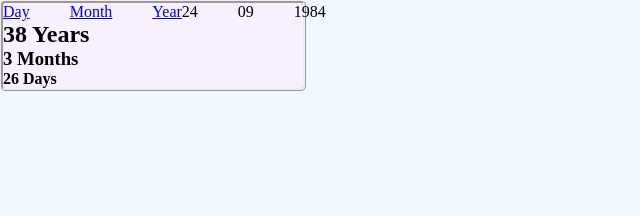
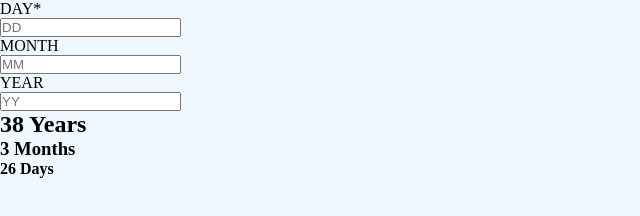
Before and after one commit to DRN314/App-calculator, a plain HTML site: page index.html in a window 1280 px wide. Shown: the whole page, without its empty margins (0-640 px from the left). Drawn offline with Linux system fonts and the light colour scheme.

Commit message:
Created Form action

```diff
--- a/index.html
+++ b/index.html
@@ -12,19 +12,17 @@
 </head>
 
 <body>
-    <div class="Top">
-        <nav>
-            <div class="quicklinks">
-                <a href="#">Day</a>
-                <a href="#">Month</a>
-                <a href="#">Year</a>
-            </div><br>
-            <div class="numbers">
-                <p>24</p>
-                <p>09</p>
-                <p>1984</p>
+    <div class="form">
+        <form action="" method="">
+
+            <label for="">DAY*</label><br>
+            <input type="day" placeholder="DD" /><br>
+            <label for="">MONTH</label><br>
+            <input type="text" placeholder="MM" /><br>
+            <label for="">YEAR</label><br>
+            <input type="text" placeholder="YY" /><br>
+        </form>
     </div>
-        </nav>
     <div class="Bottom section">
         <h2>38 Years</h2>
         <h3>3 Months</h3>
--- a/style.css
+++ b/style.css
@@ -10,18 +10,22 @@ body{
 }
 .Top{
     display: flex;
-    /* border: 100vh; */
     border-radius: 5px;
+    flex-direction: row;
     border-style: ridge;
     background-color: rgb(247, 240, 255);
-    align-items: center;
+    justify-content: center;
     width: 300px;
     flex-wrap: wrap;
+    align-items: center;
+    padding: 20px;
 }
 nav{
     display: flex;
     justify-content: space-between;
-    align-items: center;
+    align-items: flex-start;
+    padding: 25px;
+    float: left;
 }
 .quicklinks{
     display: flex;
@@ -31,4 +35,7 @@ nav{
 .numbers{
     display: flex;
     gap: 40px;
+    align-items: center;
+    flex-direction: row;
+    float: left;
 }
```
Lines whose indentation alone changed are shown as unchanged.
